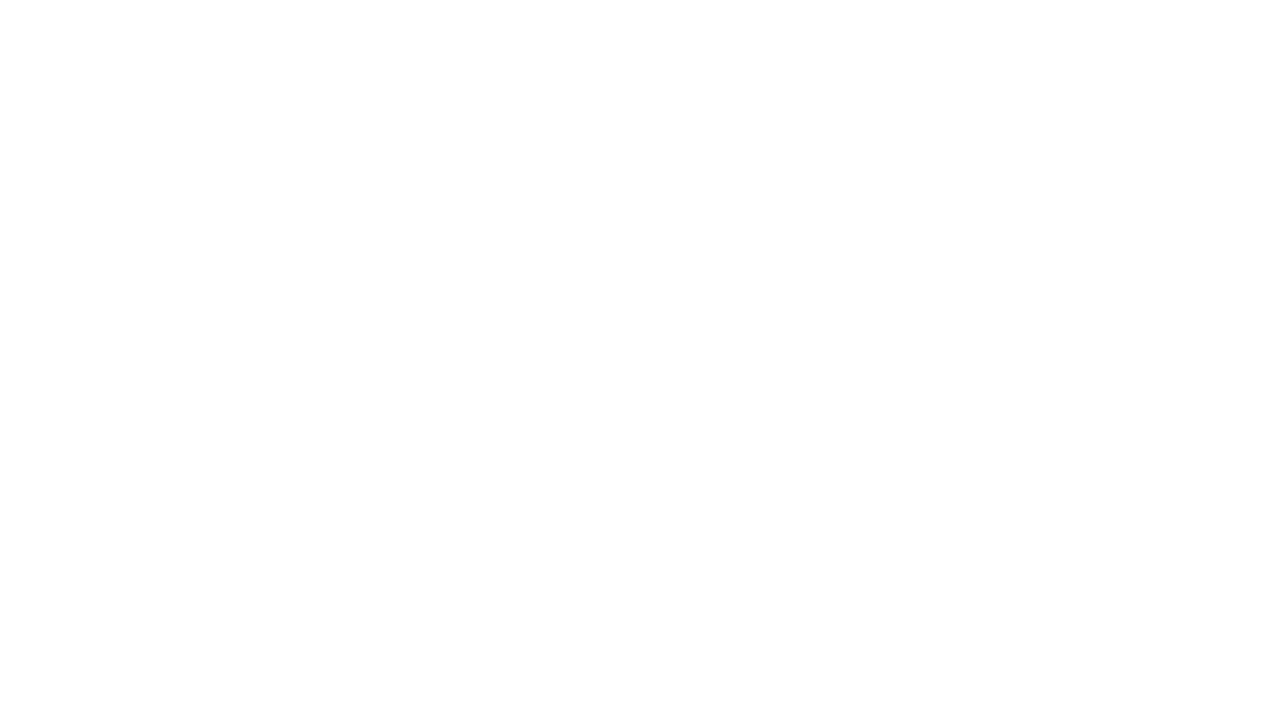
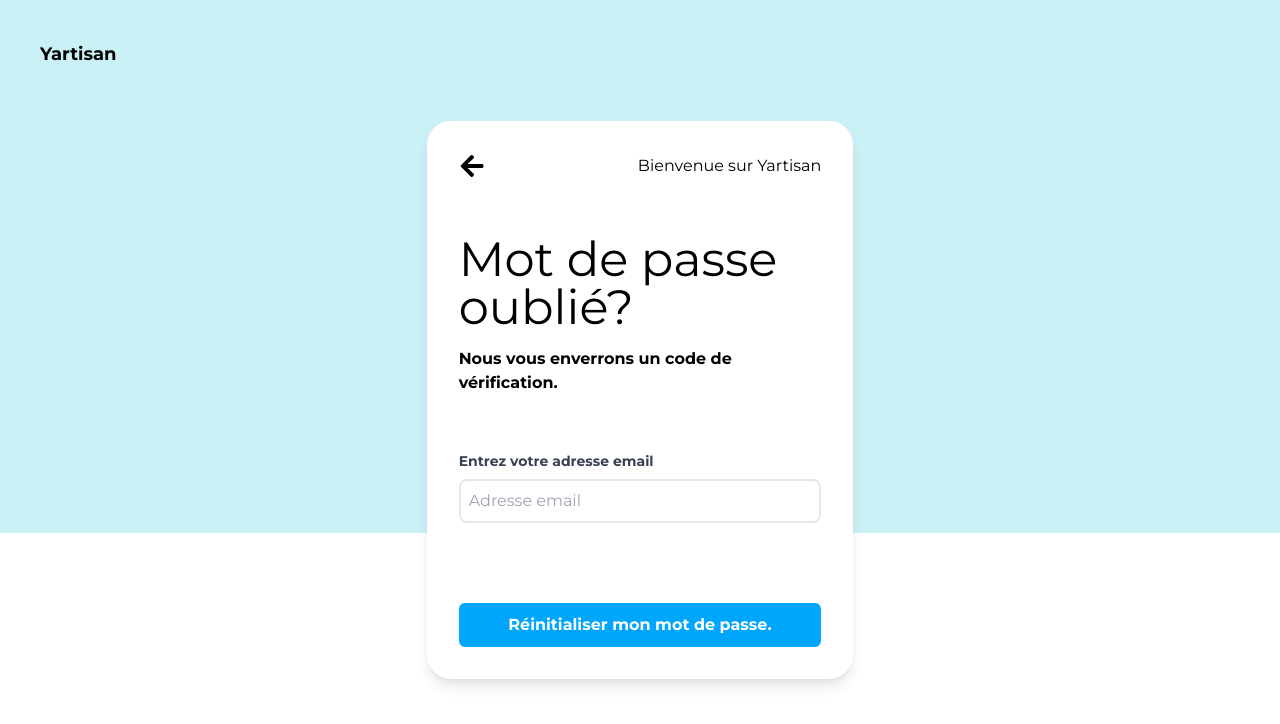
Before and after one commit to YArtisan/yartisan-front, a React (Vite) app: page /forgot-password in a window 1280 px wide. Before the commit this address had no page. Shown: the top 724 px of the page. Built offline with nearby package versions, Linux system fonts and the light colour scheme; what axios-cache-interceptor would draw is missing.

Commit message:
feat: add forgotPassword page

```diff
--- /dev/null
+++ b/src/authentication/password/forgot-password/components/ForgotPasswordForm.tsx
@@ -0,0 +1,21 @@
+import { AuthenticationFormCard } from "@/authentication/shared/components/AuthenticationFormCard";
+import { Title } from "@/text/components/Title";
+import { EmailInput } from "@/user/components/form/EmailInput";
+import Button from "@atoms/Button";
+import { ReactElement } from "react";
+import { useTranslation } from "react-i18next";
+import { PasswordNavigationBar } from "../../shared/components/PasswordNavigationBar";
+
+export const ForgotPasswordForm = (): ReactElement => {
+ const { t } = useTranslation()
+
+ return (
+  <AuthenticationFormCard cardClassName="min-w-7 w-1/3">
+   <PasswordNavigationBar className="mb-14" />
+   <Title className="flex justify-center">{t('authentication:forgotPasswordTitle')}</Title>
+   <div className="flex justify-center mt-4 font-bold">{t('authentication:forgotPasswordSubTitle')}</div>
+   <EmailInput container={{ className: 'my-14' }} />
+   <Button className="mt-6" template="secondary">{t('authentication:resetPasswordButton')}</Button>
+  </AuthenticationFormCard>
+ )
+}
--- /dev/null
+++ b/src/authentication/password/forgot-password/pages/ForgotPassword.tsx
@@ -0,0 +1,8 @@
+import { ReactElement } from "react";
+import { ForgotPasswordForm } from "../components/ForgotPasswordForm";
+
+export const ForgotPassword = (): ReactElement => {
+ return (
+  <ForgotPasswordForm />
+ )
+}
--- /dev/null
+++ b/src/authentication/password/shared/components/PasswordNavigationBar.tsx
@@ -0,0 +1,20 @@
+import { ReactElement } from "react";
+import { useTranslation } from "react-i18next";
+import { FaArrowLeft } from "react-icons/fa";
+
+interface Props {
+ className: string
+}
+
+export const PasswordNavigationBar = ({ className }: Props): ReactElement => {
+ const { t } = useTranslation()
+
+ return (
+  <div {...{ className: `flex justify-between items-center ${className}` }}>
+   <a href="/login">
+    <FaArrowLeft size={26} />
+   </a>
+   <div className="">{t('authentication:welcoming')}</div>
+  </div>
+ )
+}
--- a/src/authentication/shared/components/AuthenticationFormCard.tsx
+++ b/src/authentication/shared/components/AuthenticationFormCard.tsx
@@ -9,7 +9,7 @@ interface Props {
 export const AuthenticationFormCard = ({ children, className = '', cardClassName = '' }: Props): ReactElement => {
  return (
   <div className={`h-full flex sm:items-center items-end justify-center ${className}`}>
-   <div className={`bg-white rounded-3xl w-2/3 p-8 shadow-lg min-w-[400px] flex flex-col justify-center ${cardClassName}`}>
+   <div className={`bg-white rounded-3xl p-8 shadow-lg min-w-[400px] flex flex-col justify-center ${cardClassName}`}>
     {children}
    </div>
   </div>
--- a/src/navigation/components/Routes.tsx
+++ b/src/navigation/components/Routes.tsx
@@ -1,4 +1,5 @@
 import { Login } from "@/authentication/login/pages/Login";
+import { ForgotPassword } from "@/authentication/password/forgot-password/pages/ForgotPassword";
 import { Register } from "@/authentication/register/pages/Register";
 import { AuthenticationLayout } from "@/authentication/shared/components/AuthenticationLayout";
 import { WelcomingLayout } from "@/welcoming/components/WelcomingLayout";
@@ -38,6 +39,14 @@ export const AppRoutes = (): ReactElement => {
      </AuthenticationLayout>
     }
    />
+   <Route
+    path="/forgot-password"
+    element={
+     <AuthenticationLayout>
+      <ForgotPassword />
+     </AuthenticationLayout>
+    }
+   />
   </Routes>
  )
 }
```
